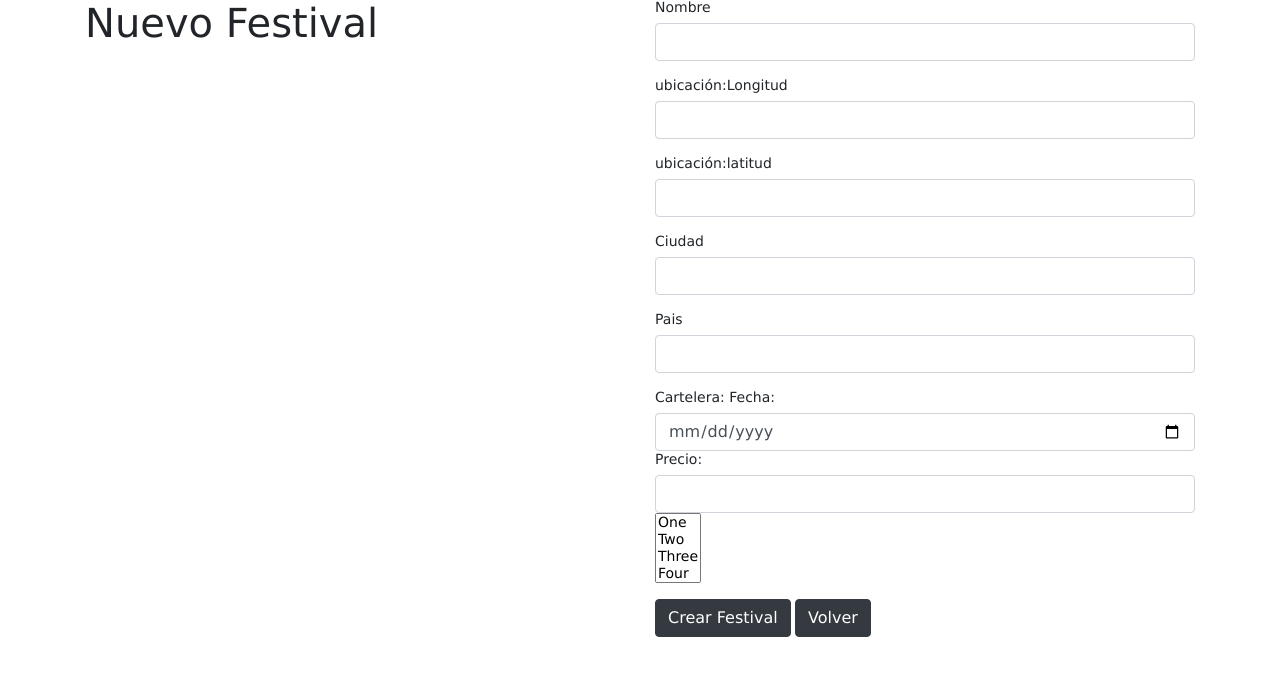
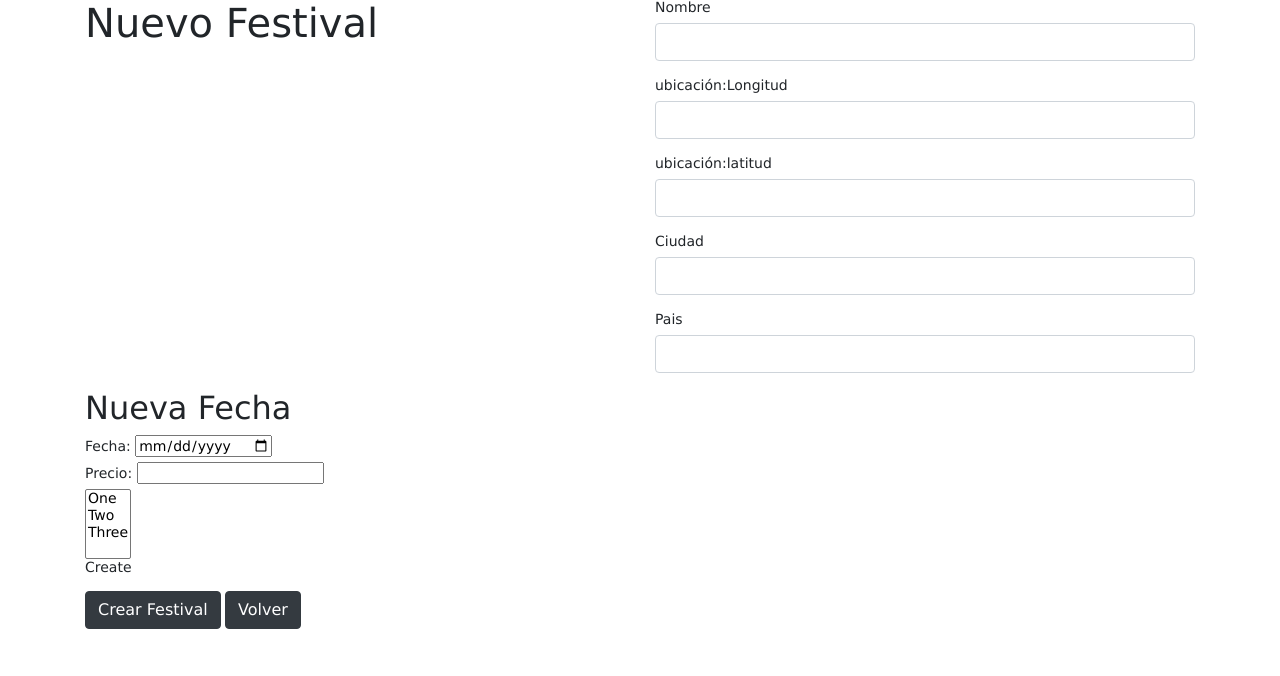
Before and after one commit to banchiec/web-festivals, a Node server app: page /festivales/nuevo in a window 1280 px wide. Shown: the part 75-751 px from the top of the page. Run offline with Node 20, Linux system fonts and the light colour scheme; data that the repository does not hold is empty; some libraries are stand-ins or nearby versions.

Commit message:
WIP festival form

```diff
--- a/public/js/script.js
+++ b/public/js/script.js
@@ -1,6 +1,20 @@
 document.addEventListener(
   "DOMContentLoaded",
   () => {
+
+    const button = document.getElementById("send-data")
+    const box = document.getElementById("day-box")
+    const inputs = document.querySelectorAll(".billboard-container input")
+    const select = document.querySelector(".billboard-container select")
+
+
+    button.addEventListener("click", function (e) {
+
+
+      console.log(select.value)
+      box.innerHTML = `<div class="day"><p class="data"></p><p class="data"></p><p class="data"></p></div>`
+
+    })
     console.log("web-festivals JS imported successfully!");
   },
   false
--- a/views/festivals/new-festival.hbs
+++ b/views/festivals/new-festival.hbs
@@ -30,27 +30,36 @@
                     <label for="country-input">Pais</label>
                     <input name="country" type="text" class="form-control" id="country-input">
                 </div>
-                <div class="form-group">
-                    <label for="billboard">Cartelera:</label>
-                    <label for="date">Fecha:</label>
-                    <input name="date" type="date" class="form-control" id="date">
-                    <label for="price">Precio:</label>
-                    <input name="price" type="number" class="form-control" id="price">
+        </div>
+
+        <section class="container">
+            <section class="billboard-container">
+                <h2>Nueva Fecha</h2>
+                <form id="billboard-form" class="billboard-form">
+                    <div class="field">
+                        <label for="date">Fecha: </label>
+                        <input type="date" name="date">
+                    </div>
+                    <div class="field">
+                        <label for="price">Precio: </label>
+                        <input type="number" name="price">
+                    </div>
                     <div class="Bandas">
-                        <select id="my-select" multiple="multiple">
+                        <select id="bands" multiple="multiple">
                             <option value="1">One</option>
                             <option value="2">Two</option>
                             <option value="3">Three</option>
-                            <option value="4">Four</option>
-                            <option value="5">Five</option>
                         </select>
                     </div>
-                </div>
+                    <p id="send-data">Create</p>
+                </form>
+            </section>
+            <button type="submit" class="btn btn-dark">Crear Festival</button>
 
-                <button type="submit" class="btn btn-dark">Crear Festival</button>
-                <a href="/festivales" class="btn btn-dark">Volver</a>
+            <a href="/festivales" class="btn btn-dark">Volver</a>
+            </form>
+            <div id="day-box">
 
-            </form>
-        </div>
+            </div>
     </div>
 </div>
```
